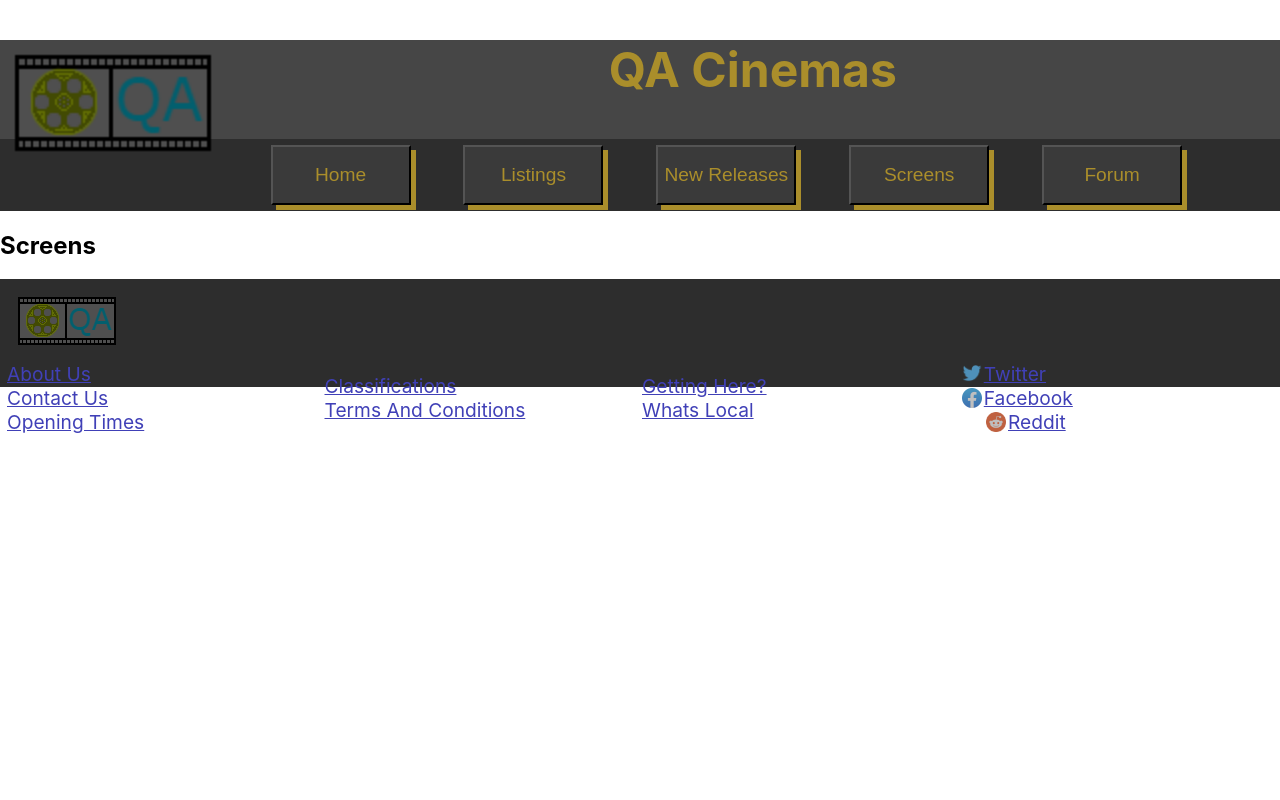
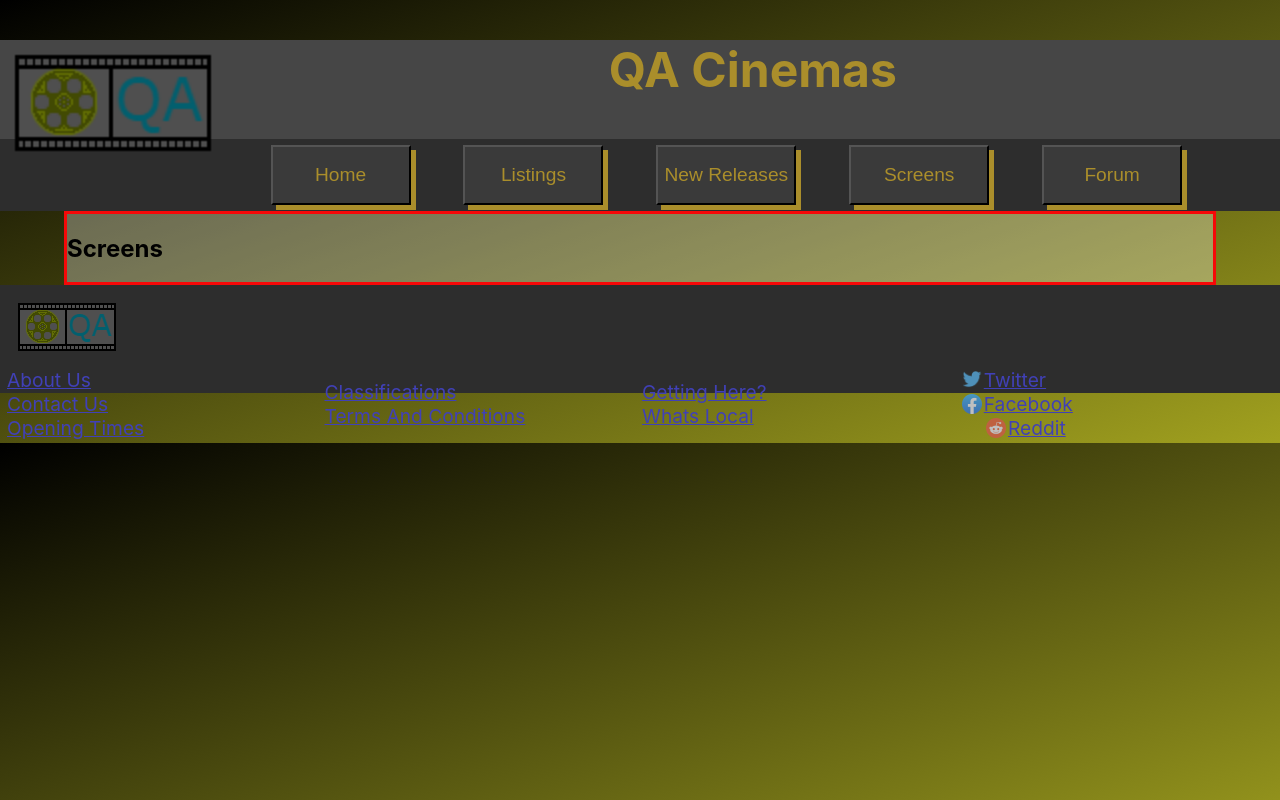
Before and after one commit to MegaSharkRhinonado/QAProject3, a React (Create React App) app in the folder megasharkrhinonado/: page /Screens in a window 1280 px wide. Built offline with nearby package versions, Linux system fonts and the light colour scheme.

Commit message:
MEG-48 #JM:Basic Formatting started

```diff
--- a/megasharkrhinonado/src/App.css
+++ b/megasharkrhinonado/src/App.css
@@ -37,6 +37,18 @@
   }
 }
 
+/* Content */
+body{
+  background-image: linear-gradient(to bottom right, black , rgb(161, 161, 31));
+}
+.content{
+  margin-right: 5%;
+  margin-left: 5%;
+  border-style: solid;
+  border-color:  rgb(246, 8, 8);;
+  background-color: rgba(255, 255, 255, 0.3);
+}
+/* Content */
 
 /* NAVBAR */
 .left{
--- a/megasharkrhinonado/src/Components/Screens/screens.jsx
+++ b/megasharkrhinonado/src/Components/Screens/screens.jsx
@@ -1,7 +1,10 @@
 const Screens = () => {
     return (
         <>
-            <h2>Screens</h2>
+            <div className="content">
+                <h2>Screens</h2>
+            </div>
+
         </>
      );
 }
```
